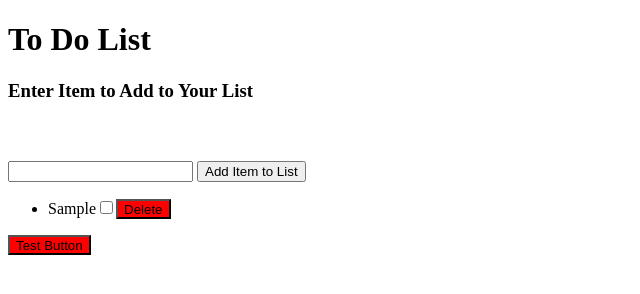
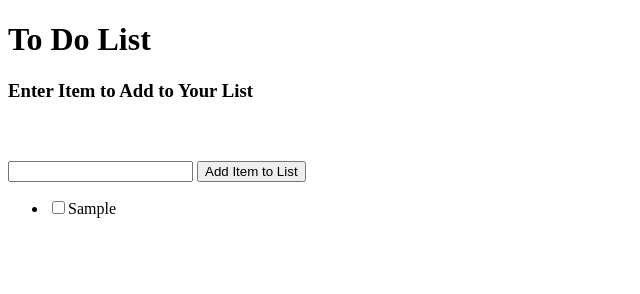
Before and after one commit to danielmurphy1/ToDoApp, a plain HTML site: page index.html in a window 1280 px wide. Both pictures are taken after typing "Sample" into the empty fields and a click on the button "Add Item to List". Shown: the whole page, without its empty margins (0-640 px from the left). Drawn offline with Linux system fonts and the light colour scheme.

Commit message:
added functionality for list to work, not with local storage

```diff
--- a/index.html
+++ b/index.html
@@ -10,7 +10,7 @@
     <div id = "container">
         <h1>To Do List</h1>
         <h3>Enter Item to Add to Your List</h3>
-        <h3 id = "error" class = "error">Cannot add blank item to list</h3>
+        <h3 id = "error" class = "hidden">Cannot add blank item to list</h3>
         <form action="">
             <input type="text" name="addItem" id="addItem">
             <button id = "addBtn">Add Item to List</button>
@@ -20,7 +20,7 @@
         </ul>
     </div>
 
-    <button class = "delete-btn">Test Button</button>
+    <!-- <button class = "delete-btn">Test Button</button> -->
 
 
 
--- a/script.js
+++ b/script.js
@@ -2,42 +2,86 @@ const addBtn = document.getElementById("addBtn");
 const addItem = document.getElementById("addItem");
 const ul = document.getElementById("list");
 const error = document.getElementById("error");
+//let toDoList = [];
 
 
 
 const addItemToList = function(){
     if (addItem.value === ""){
         event.preventDefault();
-        error.classList.remove("error");
+        error.classList.remove("hidden");
     }else {
-        error.classList.add("error");
+        error.classList.add("hidden");
         console.log(addItem.value);
         event.preventDefault();
         let li = document.createElement("li");
-        let randomID = Math.random();
-        console.log(randomID);
-        li.setAttribute("id", randomID);
+        let listItemID = Math.random();
+        let checkboxID = Math.random();
+        let deleteID = Math.random();
+        console.log(listItemID);
+        li.setAttribute("id", listItemID);
         let checkbox = document.createElement("input");
             checkbox.type = "checkbox";
-            checkbox.id =  randomID;
+            checkbox.id =  checkboxID;
             checkbox.name = addItem.value;
-            checkbox.value = randomID;
-        //li.appendChild(checkbox);
+            checkbox.value = checkboxID;
+
         let deleteButton = document.createElement("button");
-            deleteButton.setAttribute("id", randomID);
+            deleteButton.setAttribute("id", deleteID);
             deleteButton.setAttribute("class", "delete-btn");
+            deleteButton.classList.add("hidden");
             deleteButton.textContent = "Delete";
-        li.textContent = addItem.value;
+
+       let liText = document.createTextNode(addItem.value);
 
         li.appendChild(checkbox);
+        li.appendChild(liText);
         li.appendChild(deleteButton);
         ul.appendChild(li);
         addItem.value = "";
-        const deleteBtn = document.getElementById(randomID);
+
+        //toDoList.push(li);
+
+
+
+
+         //window.localStorage.setItem('user2', JSON.stringify(toDoList));
+
+
+        const deleteBtn = document.getElementById(deleteID);
         deleteBtn.addEventListener("click", function(){
-            this.remove();
+            li.remove();
+            // const index = toDoList.indexOf(li);
+            // if (index > -1){
+            //     toDoList.splice(index, 1);
+            // }
+
+            // window.localStorage.setItem('user', JSON.stringify(toDoList));
+
+
         });
+
+
+        checkbox.addEventListener("click",function(){
+            deleteButton.classList.toggle("hidden");
+            li.classList.toggle("complete");
+        });
+
+
     }
+
+
 };
 
+// window.onload = function(){
+//     toDoList = JSON.parse(window.localStorage.getItem('user'));
+//     for (let i = 0; i < toDoList.length; i++){
+//         console.log(toDoList[i]);
+//         let li = document.createElement("li");
+//         li.innerHTML = toDoList[i];
+//         ul.appendChild(li);
+//     }
+// }
+
+
 addBtn.addEventListener("click", addItemToList);
--- a/style.css
+++ b/style.css
@@ -1,5 +1,9 @@
-.error{
+.hidden{
     visibility: hidden
+}
+
+.complete{
+    text-decoration: line-through;
 }
 
 .delete-btn{
```
